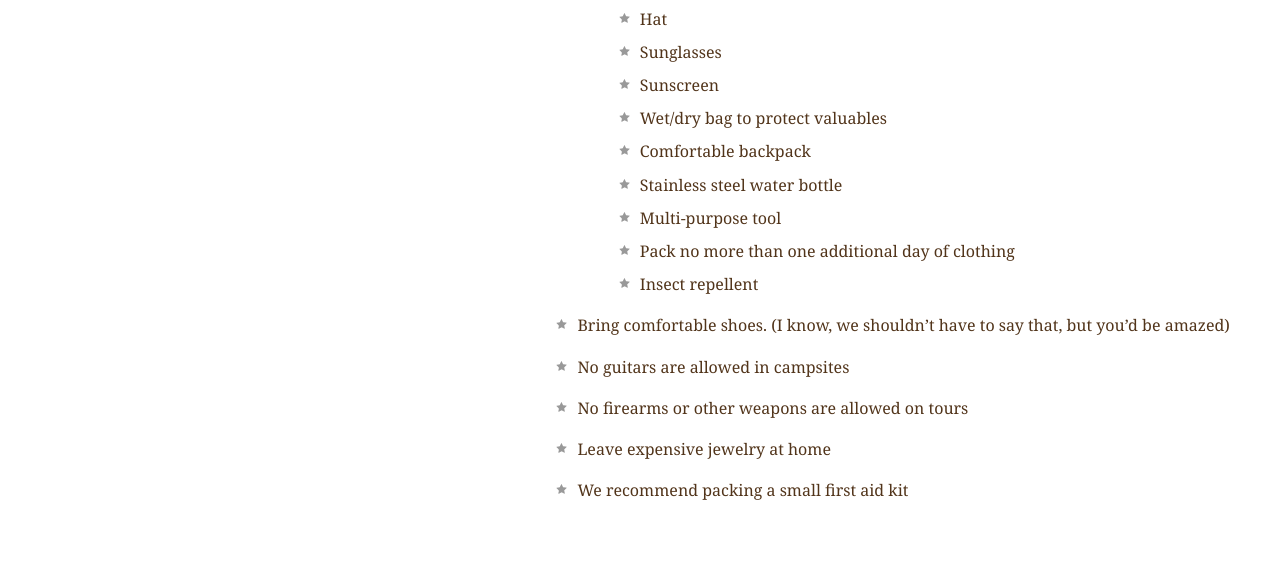
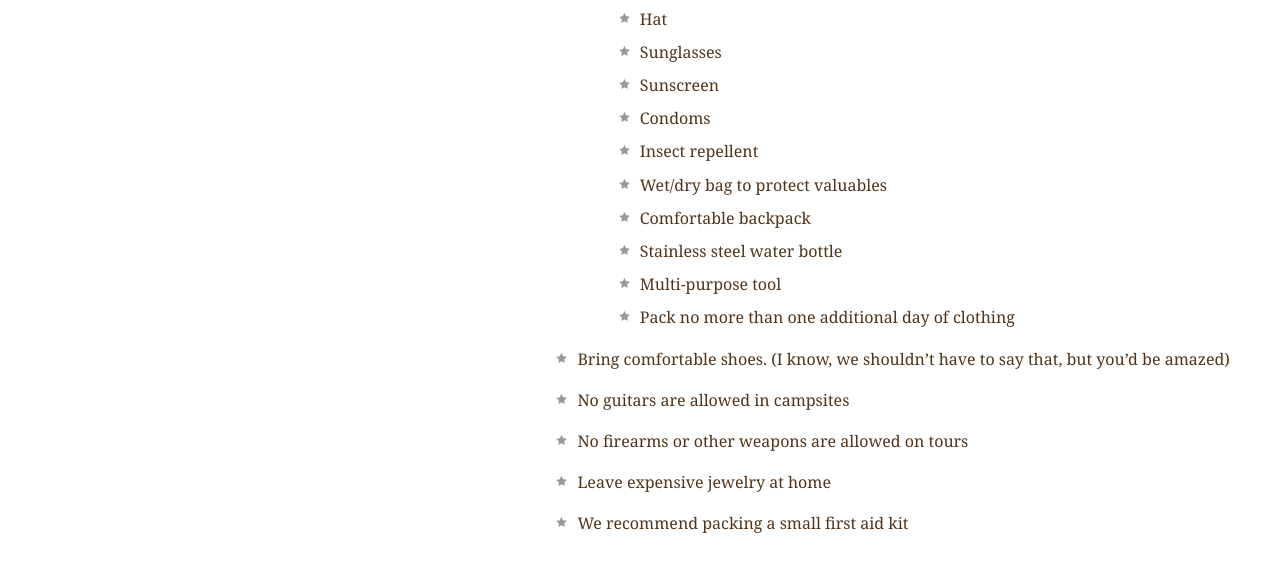
Before and after one commit to onnoq/git_training, a plain HTML site: page resources.html in a window 1280 px wide. Shown: the part 2061-2629 px from the top of the page. Drawn offline with Linux system fonts and the light colour scheme.

Commit message:
Rearrange the items to bring on an outdoor trip.

```diff
--- a/resources.html
+++ b/resources.html
@@ -98,12 +98,13 @@
                 <li>Hat</li>
                 <li>Sunglasses</li>
                 <li>Sunscreen</li>
+				<li>Condoms</li>
+				<li>Insect repellent</li>
                 <li>Wet/dry bag to protect valuables</li>
                 <li>Comfortable backpack</li>
                 <li>Stainless steel water bottle</li>
                 <li>Multi-purpose tool</li>
                 <li>Pack no more than one additional day of clothing</li>
-                <li>Insect repellent</li>
               </ul>
             </li>
             <li>Bring comfortable shoes. (I know, we shouldn’t have to say that, but you’d be amazed)</li>
```
